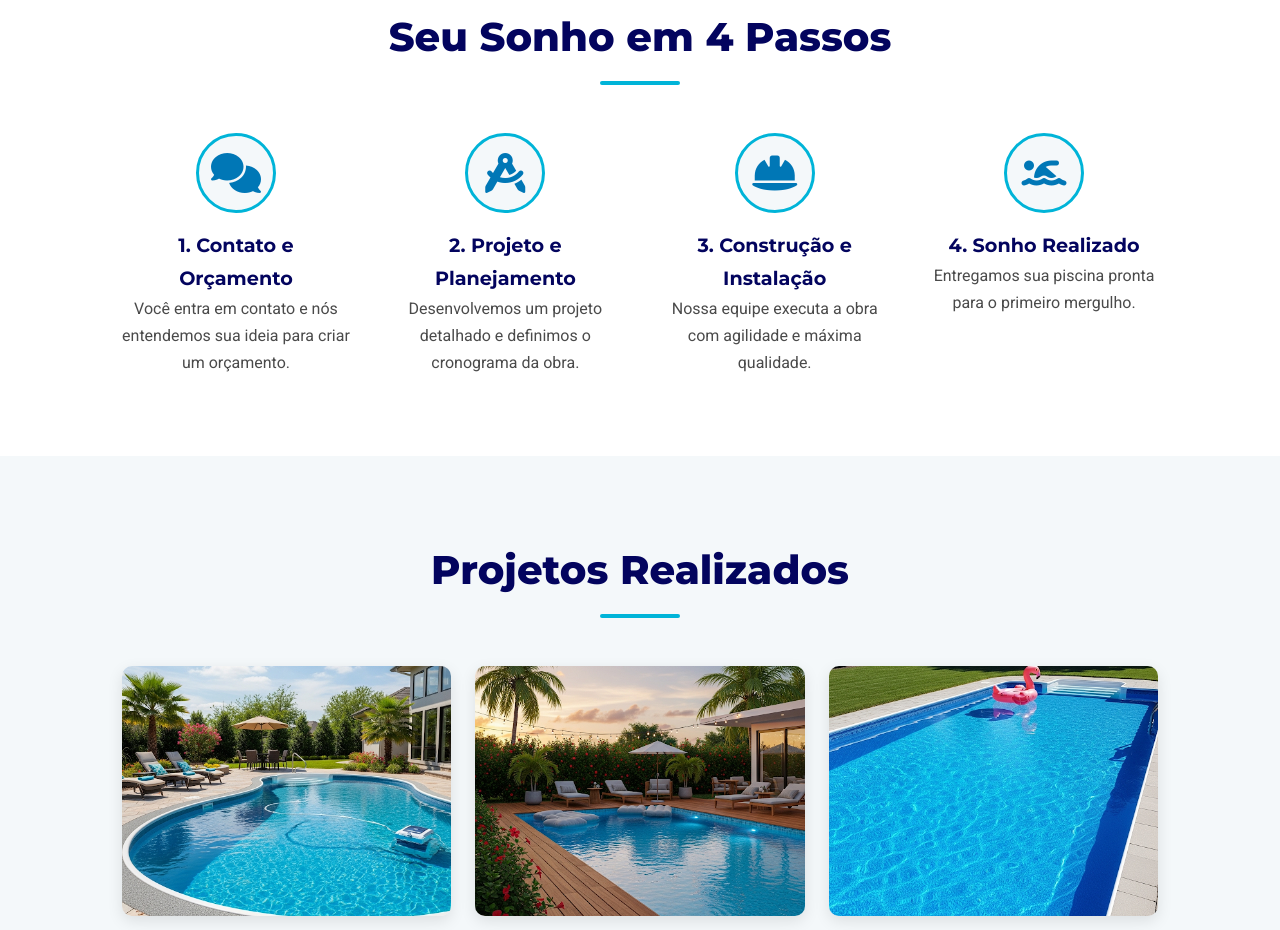
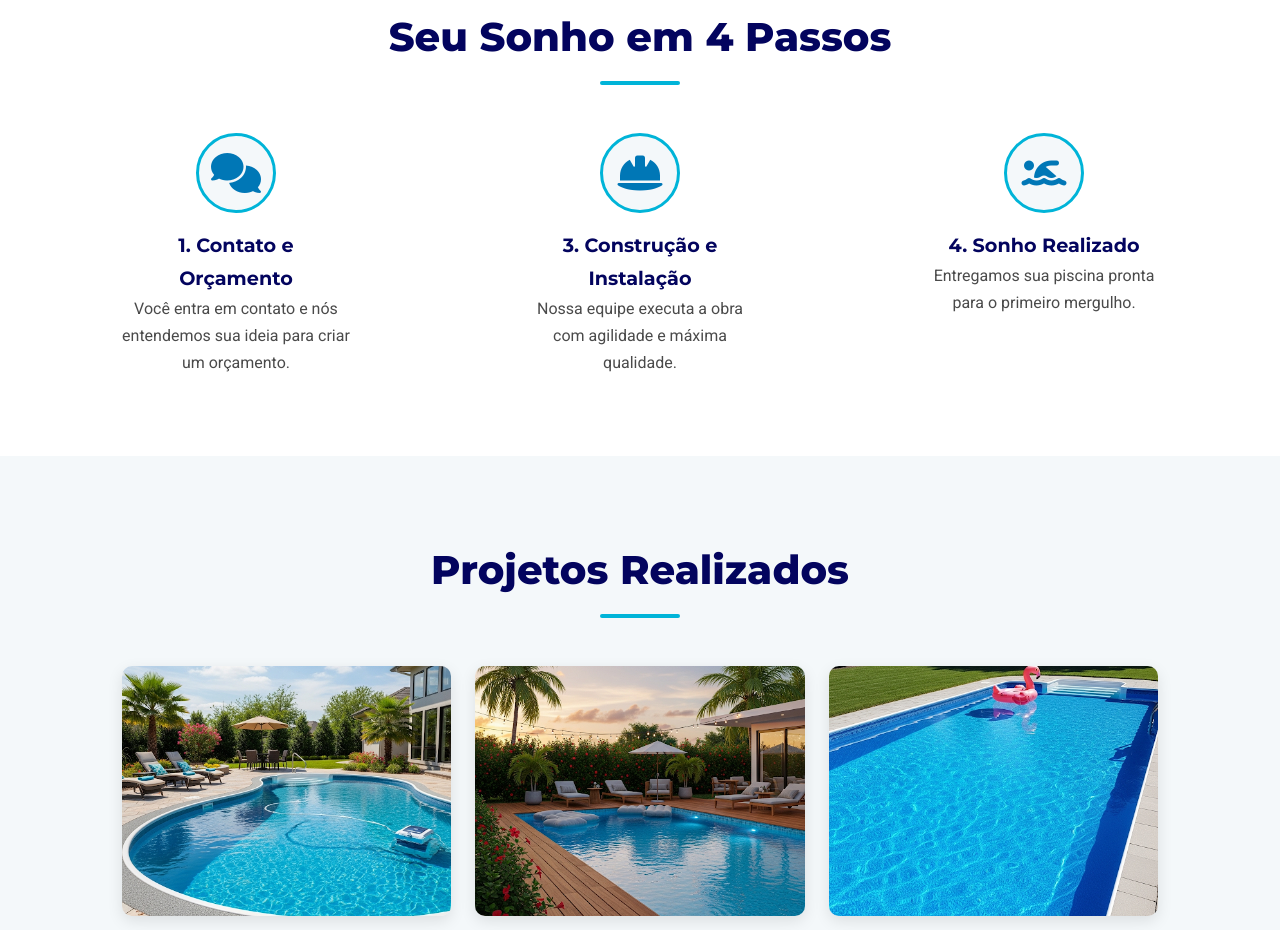
Before and after one commit to DaviLucasCJ/Zabum, a plain HTML site: page index.html in a window 1280 px wide. Shown: the part 2800-3730 px from the top of the page. Drawn offline with Linux system fonts and the light colour scheme.

Commit message:
Update index.html

```diff
--- a/index.html
+++ b/index.html
@@ -88,9 +88,7 @@
             <div class="container">
                 <h2 class="section-title fade-in">Seu Sonho em 4 Passos</h2>
                 <div class="etapas-grid fade-in">
-                    <div class="etapa-item"><div class="icon"><i class="fas fa-comments"></i></div><h3>1. Contato e Orçamento</h3><p>Você entra em contato e nós entendemos sua ideia para criar um orçamento.</p></div>
-                    <div class="etapa-item"><div class="icon"><i class="fas fa-drafting-compass"></i></div><h3>2. Projeto e Planejamento</h3><p>Desenvolvemos um projeto detalhado e definimos o cronograma da obra.</p></div>
-                    <div class="etapa-item"><div class="icon"><i class="fas fa-hard-hat"></i></div><h3>3. Construção e Instalação</h3><p>Nossa equipe executa a obra com agilidade e máxima qualidade.</p></div>
+                    <div class="etapa-item"><div class="icon"><i class="fas fa-comments"></i></div><h3>1. Contato e Orçamento</h3><p>Você entra em contato e nós entendemos sua ideia para criar um orçamento.</p></div>                    <div class="etapa-item"><div class="icon"><i class="fas fa-hard-hat"></i></div><h3>3. Construção e Instalação</h3><p>Nossa equipe executa a obra com agilidade e máxima qualidade.</p></div>
                     <div class="etapa-item"><div class="icon"><i class="fas fa-swimmer"></i></div><h3>4. Sonho Realizado</h3><p>Entregamos sua piscina pronta para o primeiro mergulho.</p></div>
                 </div>
             </div>
```
